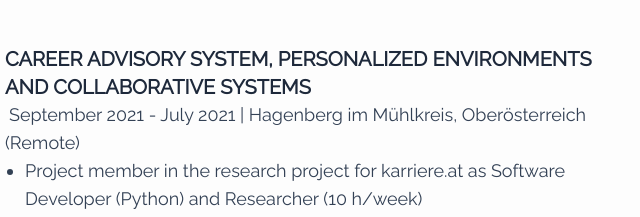
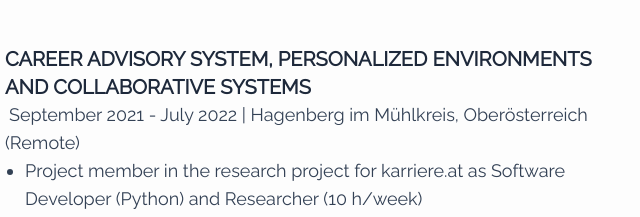
Before and after one commit to tteichmeister/tteichmeister-dev, an Astro site: page /resume in a window 1280 px wide. Shown: the part 1543-1760 px from the top of the page, 335-975 px from the left. Built offline with nearby package versions, Linux system fonts and the light colour scheme; Astro itself is replaced by a stand-in of ours.

Commit message:
wrong year

```diff
--- a/src/pages/resume.astro
+++ b/src/pages/resume.astro
@@ -60,7 +60,7 @@ import PageTitle from "../components/PageTitle.astro";
       <div>
         <TimeLine
           title="CAREER ADVISORY SYSTEM, PERSONALIZED ENVIRONMENTS AND COLLABORATIVE SYSTEMS"
-          subtitle="September 2021 - July 2021 | Hagenberg im Mühlkreis, Oberösterreich (Remote)"
+          subtitle="September 2021 - July 2022 | Hagenberg im Mühlkreis, Oberösterreich (Remote)"
           details={[
             "Project member in the research project for karriere.at as Software Developer (Python) and Researcher (10 h/week)",
             "Design and implementation of a prototype REST API for creating dynamic user profiles using various data sources (ElasticSearch, MySQL, Neo4j)",
```
